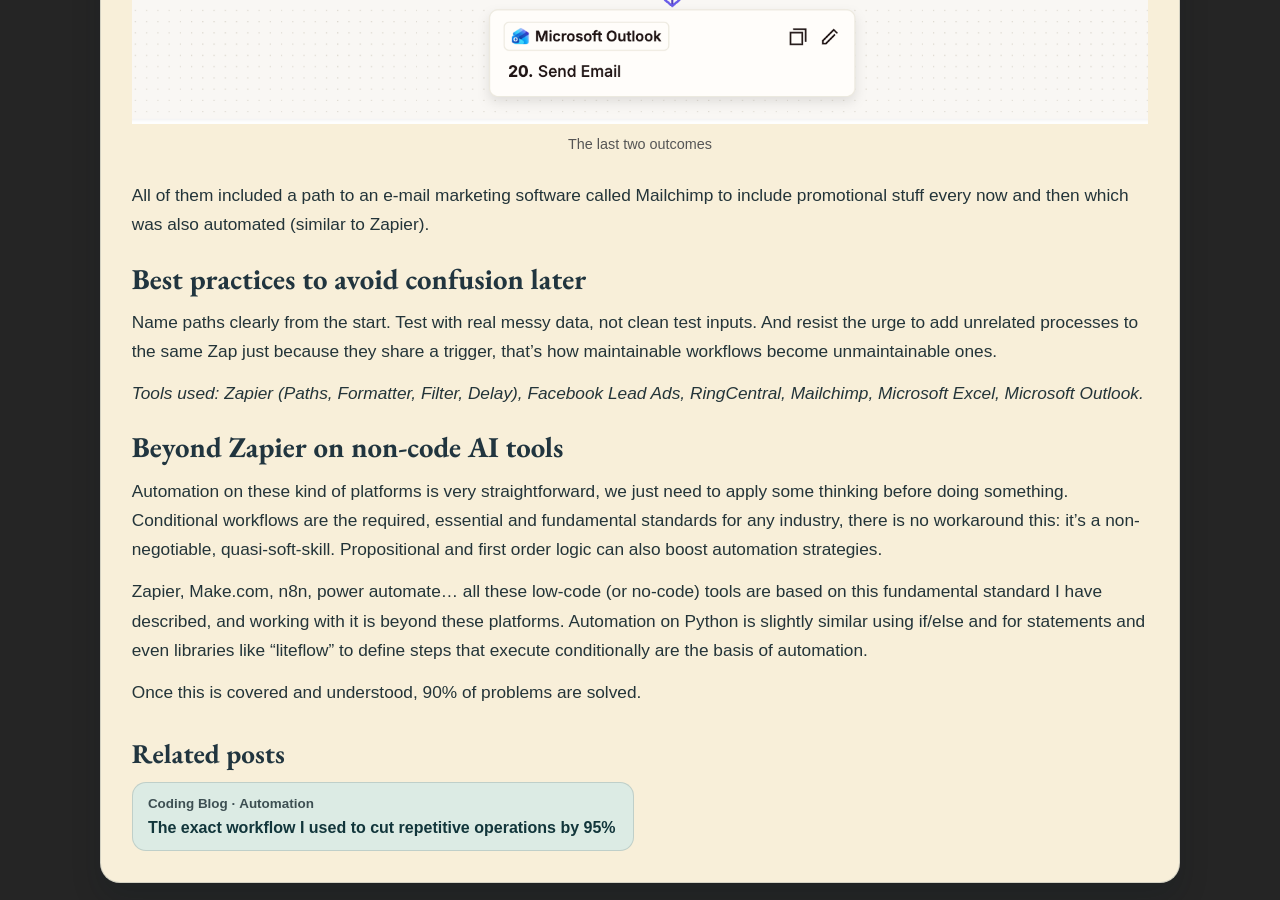
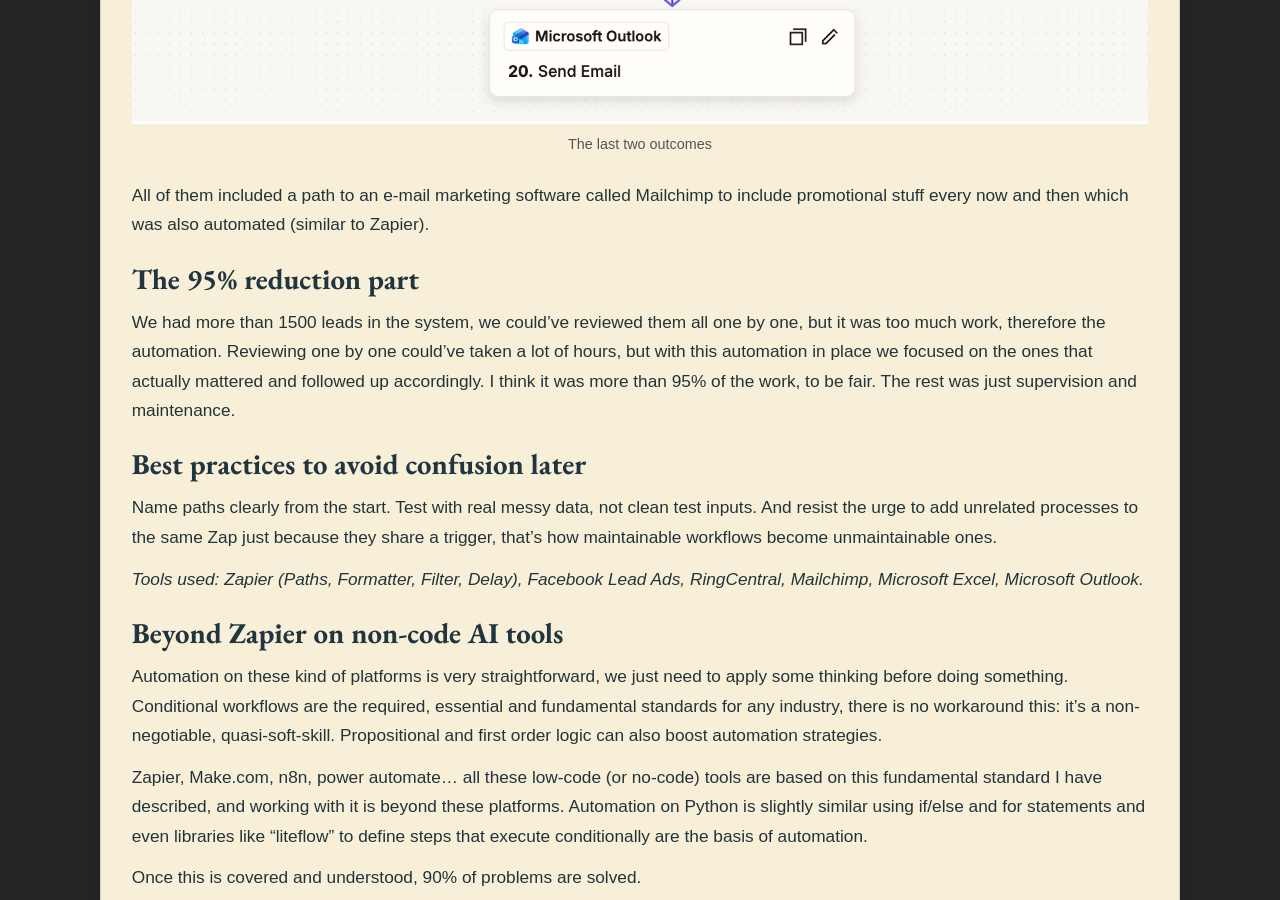
Before and after one commit to sayrolivares/sayrolivares.github.io, a Jekyll site: the page built from posts/coding/reduced-manual-work-zapier.md, in a window 1280 px wide and 900 px high, scrolled down 3786 px. Built offline with Jekyll 4.4.1, drawn with Linux system fonts in a browser that asks for light colours; some web fonts are replaced.

Commit message:
Updated the post for zapier manual work

```diff
--- a/posts/coding/reduced-manual-work-zapier.md
+++ b/posts/coding/reduced-manual-work-zapier.md
@@ -50,6 +50,10 @@
 
 All of them included a path to an e-mail marketing software called Mailchimp to include promotional stuff every now and then which was also automated (similar to Zapier).
 
+## The 95% reduction part
+
+We had more than 1500 leads in the system, we could've reviewed them all one by one, but it was too much work, therefore the automation. Reviewing one by one could've taken a lot of hours, but with this automation in place we focused on the ones that actually mattered and followed up accordingly. I think it was more than 95% of the work, to be fair. The rest was just supervision and maintenance.
+
 ## Best practices to avoid confusion later
 
 Name paths clearly from the start. Test with real messy data, not clean test inputs. And resist the urge to add unrelated processes to the same Zap just because they share a trigger, that's how maintainable workflows become unmaintainable ones.
```
